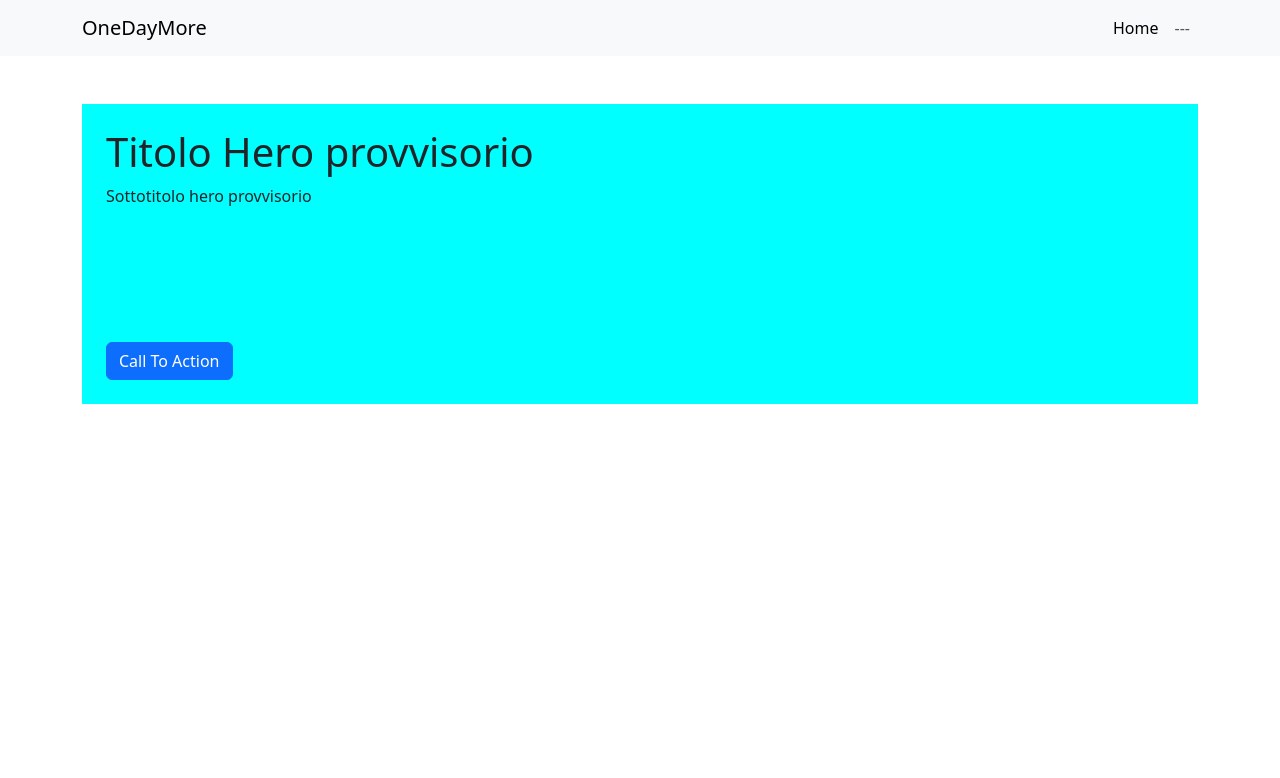
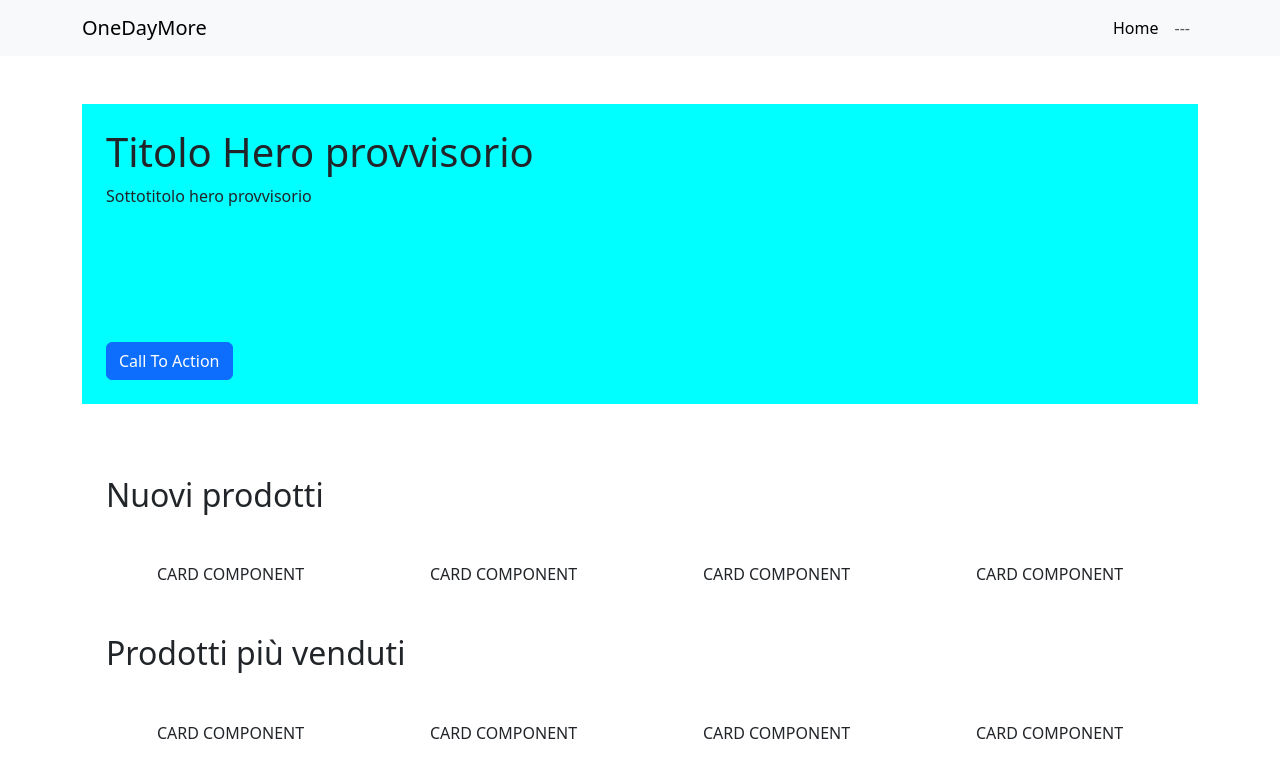
Before and after one commit to giovannimazzi/onedaymore-frontend, a React (Vite) app: page / in a window 1280 px wide. Shown: the top 778 px of the page. Built offline with nearby package versions, Linux system fonts and the light colour scheme.

Commit message:
Add: section splash-products

```diff
--- a/src/pages/HomePage.jsx
+++ b/src/pages/HomePage.jsx
@@ -9,11 +9,23 @@ export default function HomePage() {
         <button className="btn btn-primary">Call To Action</button>
       </section>
 
-      <section className="splash-products">
+      <section className="splash-products my-5 p-4">
+        <h2>Nuovi prodotti</h2>
         <div>
-          <div className="row row-cols-2">
-            <div className="col"></div>
-            <div className="col"></div>
+          <div className="row row-cols-4 text-center my-5">
+            <div className="col">CARD COMPONENT</div>
+            <div className="col">CARD COMPONENT</div>
+            <div className="col">CARD COMPONENT</div>
+            <div className="col">CARD COMPONENT</div>
+          </div>
+        </div>
+        <h2>Prodotti più venduti</h2>
+        <div>
+          <div className="row row-cols-4 text-center my-5">
+            <div className="col">CARD COMPONENT</div>
+            <div className="col">CARD COMPONENT</div>
+            <div className="col">CARD COMPONENT</div>
+            <div className="col">CARD COMPONENT</div>
           </div>
         </div>
       </section>
```
